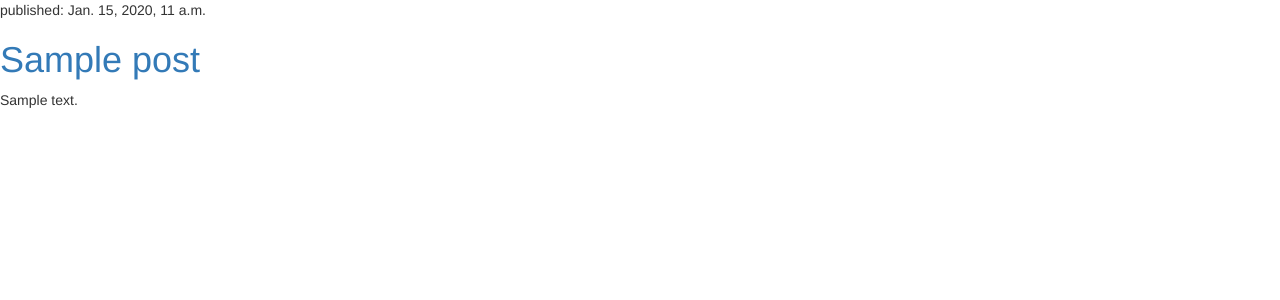
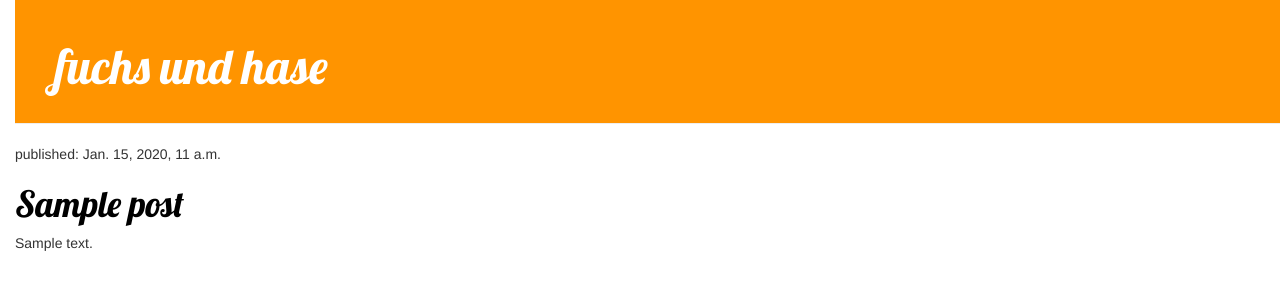
Before and after one commit to LisaVogelsang/my-first-blog, a Django app: template blog/templates/blog/post_list.html in a window 1280 px wide. Shown: the top 300 px of the page. Run offline with Django 3.2, Linux system fonts and the light colour scheme; the template is opened without the code that fills it: values that come from a table or form of the project are taken from there, others are empty; tables that the repository leaves empty hold one stand-in row (values such as "Sample post"); some libraries are stand-ins or nearby versions.

Commit message:
css update

```diff
--- /dev/null
+++ b/blog/static/css/blog.css
@@ -0,0 +1,55 @@
+h1 a {
+	color: #FCA205;
+	font-family: 'Lobster';
+}
+
+body {
+	padding-left: 15px;
+}
+.page-header {
+    background-color: #ff9400;
+    margin-top: 0;
+    padding: 20px 20px 20px 40px;
+}
+
+.page-header h1, .page-header h1 a, .page-header h1 a:visited, .page-header h1 a:active {
+    color: #ffffff;
+    font-size: 36pt;
+    text-decoration: none;
+}
+
+.content {
+    margin-left: 40px;
+}
+
+h1, h2, h3, h4 {
+    font-family: 'Lobster', cursive;
+}
+
+.date {
+    float: right;
+    color: #828282;
+}
+
+.save {
+    float: right;
+}
+
+.post-form textarea, .post-form input {
+    width: 100%;
+}
+
+.top-menu, .top-menu:hover, .top-menu:visited {
+    color: #ffffff;
+    float: right;
+    font-size: 26pt;
+    margin-right: 20px;
+}
+
+.post {
+    margin-bottom: 70px;
+}
+
+.post h1 a, .post h1 a:visited {
+    color: #000000;
+}
--- a/blog/templates/blog/post_list.html
+++ b/blog/templates/blog/post_list.html
@@ -1,11 +1,19 @@
+{% load staticfiles %}
 <html>
 	<head>
 		<title>fuchs und hase</title>
+		<link rel="stylesheet" href="//maxcdn.bootstrapcdn.com/bootstrap/3.2.0/css/bootstrap.min.css">
+		<link rel="stylesheet" href="//maxcdn.bootstrapcdn.com/bootstrap/3.2.0/css/bootstrap-theme.min.css">
+		<link rel="stylesheet" href="{% static "css/blog.css" %}">
+		<link href="http://fonts.googleapis.com/css?family=Lobster&subset=latin,latin-ext" rel="stylesheet" type="text/css">
 	</head>
 	<body>
+		<div class="page-header">
+			<h1><a href="/">fuchs und hase</a></h1>
+		</div>
 
 		{%for post in posts %}
-		<div>
+		<div class="post">
 			<p>published: {{ post.published_date }}</p>
 			<h1><a href="">{{ post.title }}</a></h1>
 			<p>{{ post.text|linebreaks }}</p>
@@ -14,5 +22,3 @@
 
 		</body>
 </html>
-<link rel="stylesheet" href="//maxcdn.bootstrapcdn.com/bootstrap/3.2.0/css/bootstrap.min.css">
-<link rel=stylesheet" href="//maxcdn.bootstrapcdn.com/bootstrap/3.2.0/css/bootstrap-theme.min.css">
```
